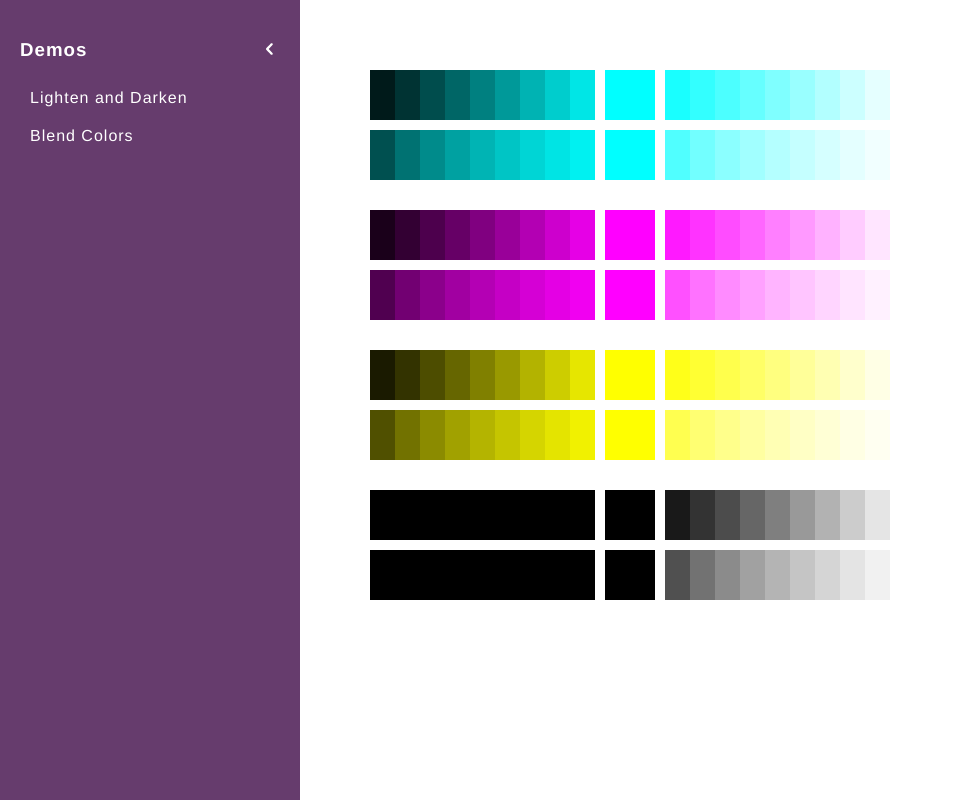
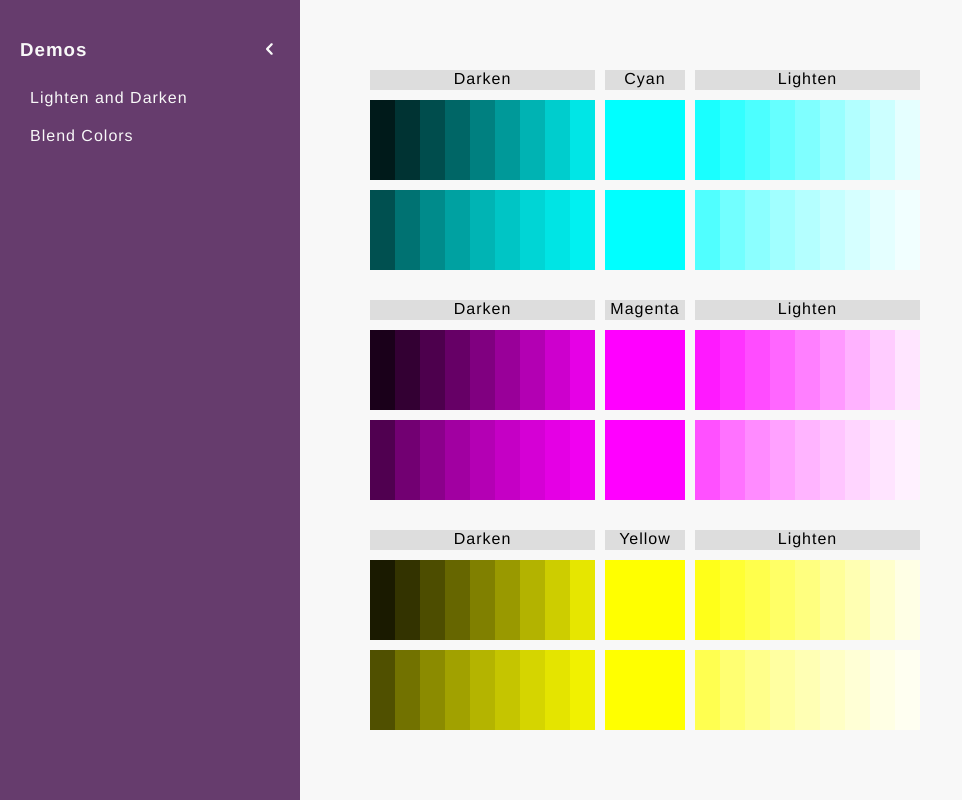
Before and after one commit to zmcadie/throw-shade, a React (Create React App) app: page / in a window 1280 px wide. Shown: the whole page, without its empty margins (0-962 px from the left). Built offline with nearby package versions, Linux system fonts and the light colour scheme.

Commit message:
Style tweaks and location handling

```diff
--- a/src/App.js
+++ b/src/App.js
@@ -1,4 +1,4 @@
-import React, { useState } from "react"
+import React, { useState, useEffect } from "react"
 import styled from "styled-components"
 import uuid from "uuid/v4"
 
@@ -14,7 +14,7 @@ const AppContainer = styled.div`
 
 const Sidebar = styled.div`
   background: #663C6D;
-  color: white;
+  color: #f8f8f8;
   margin: 0;
   padding: 20px;
 `
@@ -57,6 +57,7 @@ const SidebarAction = styled.li`
 `
 
 const ContentContainer = styled.div`
+  background: #f8f8f8;
   box-sizing: border-box;
   height: 100%;
   padding: 50px;
@@ -88,21 +89,28 @@ const SidebarSection = ({ title, actions }) => {
   )
 }
 
-const pages = [ { label: "Lighten and Darken", Comp: ShadeDemo }, { label: "Blend Colors", Comp: BlendDemo } ]
+const pages = [ { label: "Lighten and Darken", slug: "lighten-and-darken", Comp: ShadeDemo }, { label: "Blend Colors", slug: "blend-colors", Comp: BlendDemo } ]
 
 const App = () => {
-  const [ page, setPage ] = useState(0)
-  const { Comp } = pages[page]
+  const [ Page, setPage ] = useState(pages[0].Comp)
+  console.log(Page)
+
+  useEffect(() => {
+    const handleHashChange = () => setPage(pages.find(p => p.slug === window.location.hash.slice(1)).Comp)
+    window.addEventListener("hashchange", handleHashChange)
+    return () => window.removeEventListener("hashchange", handleHashChange)
+  })
+
   return (
     <AppContainer>
       <Sidebar>
         <SidebarSection
           title="Demos"
-          actions={ pages.map((p, i) => ({ label: p.label, action: () => setPage(i) })) }
+          actions={ pages.map(p => ({ label: p.label, action: () => window.location = `#${p.slug}` })) }
         />
       </Sidebar>
       <ContentContainer>
-        <Comp />
+        { Page }
       </ContentContainer>
     </AppContainer>
   )
--- a/src/colorUtils.js
+++ b/src/colorUtils.js
@@ -57,16 +57,16 @@ const linearBlend = (color1, color2, adj) => {
 
 const blenders = { log: logBlend, linear: linearBlend }
 
-const blend = (color1, color2, adj = 0.5, log = false) => {
+const blend = (color1, color2, adj = 0.5, log = true) => {
   const [ type1, colorArr1 ] = getColorArray(color1)
   const [ , colorArr2 ] = getColorArray(color2)
   const blended = blenders[log ? 'log' : 'linear'](colorArr1, colorArr2, adj)
   return toStrAction[type1](blended)
 }
 
-const lighten = (color, adj = 0.1, log = false) => blend(color, "#FFFFFF", adj, log)
+const lighten = (color, adj = 0.1, log = true) => blend(color, "#FFFFFF", adj, log)
 
-const darken = (color, adj = 0.1, log = false) => blend(color, "#000000", adj, log)
+const darken = (color, adj = 0.1, log = true) => blend(color, "#000000", adj, log)
 
 export {
   blend,
--- a/src/components/BlendDemo.js
+++ b/src/components/BlendDemo.js
@@ -19,16 +19,29 @@ const Box = styled.div`
   width: 40px;
 `
 
+const StyledGradient = styled.div`
+  display: flex;
+  grid-column: span 11;
+  margin: 0 10px;
+`
+
+const SmoothGradient = ({ c1, c2 }) => (
+  <StyledGradient>
+    { [...Array(100).keys()].map(n => <div style={{height: "20px", width: "1%", background: blend(c1, c2, n / 100)}} />) }
+  </StyledGradient>
+)
+
 const ColorBox = ({ color1, color2 }) => {
   const adjs = [0.1, 0.2, 0.3, 0.4, 0.5, 0.6, 0.7, 0.8, 0.9]
   return (
     <Container>
+      <SmoothGradient c1={ color1 } c2={ color2 } />
       <Box color={ color1 } style={{ width: "50px", margin: "0 10px" }} />
-      { adjs.map(a => <Box key={ uuid() } color={ blend(color1, color2, a) } />) }
+      { adjs.map(a => <Box key={ uuid() } color={ blend(color1, color2, a, false) } />) }
       <Box color={ color2 } style={{ width: "50px", margin: "0 10px" }} />
 
       <Box color={ color1 } style={{ width: "50px", margin: "0 10px" }} />
-      { adjs.map(a => <Box key={ uuid() } color={ blend(color1, color2, a, true) } />) }
+      { adjs.map(a => <Box key={ uuid() } color={ blend(color1, color2, a) } />) }
       <Box color={ color2 } style={{ width: "50px", margin: "0 10px" }} />
     </Container>
   )
--- a/src/components/ShadeDemo.js
+++ b/src/components/ShadeDemo.js
@@ -15,31 +15,56 @@ const Container = styled.div`
 
 const Box = styled.div`
   background: ${p => p.color};
-  height: 50px;
+  height: 80px;
   width: 25px;
 `
 
-const ColorBox = ({ color }) => {
+const CenterBox = styled(Box)`
+  margin: 0 10px;
+  width: 80px;
+`
+
+const StyledBoxLabel = styled.div`
+  background: #ddd;
+  grid-column: span 9;
+  height: 20px;
+  text-align: center;
+`
+
+const CenterBoxLabel = styled(StyledBoxLabel)`
+  grid-column: span 1;
+  margin: 0 10px;
+`
+
+const BoxLabel = ({ color }) => (
+  <>
+    <StyledBoxLabel>Darken</StyledBoxLabel>
+    <CenterBoxLabel style={{ gridColumn: "span 1" }}>{ color }</CenterBoxLabel>
+    <StyledBoxLabel>Lighten</StyledBoxLabel>
+  </>
+)
+
+const ColorBox = ({ color, name }) => {
   const adjs = [0.1, 0.2, 0.3, 0.4, 0.5, 0.6, 0.7, 0.8, 0.9]
   return (
     <Container>
+      <BoxLabel color={ name } />
+      { adjs.map(a => 1 - a).map(a => <Box key={ uuid() } color={darken(color, a, false)} />) }
+      <CenterBox color={ color } />
+      { adjs.map(a => <Box key={ uuid() } color={ lighten(color, a, false) } />) }
+
       { adjs.map(a => 1 - a).map(a => <Box key={ uuid() } color={darken(color, a)} />) }
-      <Box color={ color } style={{ width: "50px", margin: "0 10px" }} />
-      { adjs.map(a => <Box key={ uuid() } color={ lighten(color, a) } />) }
-
-      { adjs.map(a => 1 - a).map(a => <Box key={ uuid() } color={darken(color, a, true)} />) }
-      <Box color={ color } style={{ width: "50px", margin: "0 10px" }} />
-      { adjs.map(a => <Box key={ uuid() } color={lighten(color, a, true)} />) }
+      <CenterBox color={ color } />
+      { adjs.map(a => <Box key={ uuid() } color={lighten(color, a)} />) }
     </Container>
   )
 }
 
 const ShadeDemo = () => (
   <div className="App">
-    <ColorBox color="#00FFFF" />
-    <ColorBox color="#FF00FF" />
-    <ColorBox color="#FFFF00" />
-    <ColorBox color="#000000" />
+    <ColorBox color="#00FFFF" name="Cyan" />
+    <ColorBox color="#FF00FF" name="Magenta" />
+    <ColorBox color="#FFFF00" name="Yellow" />
   </div>
 )
 
```
